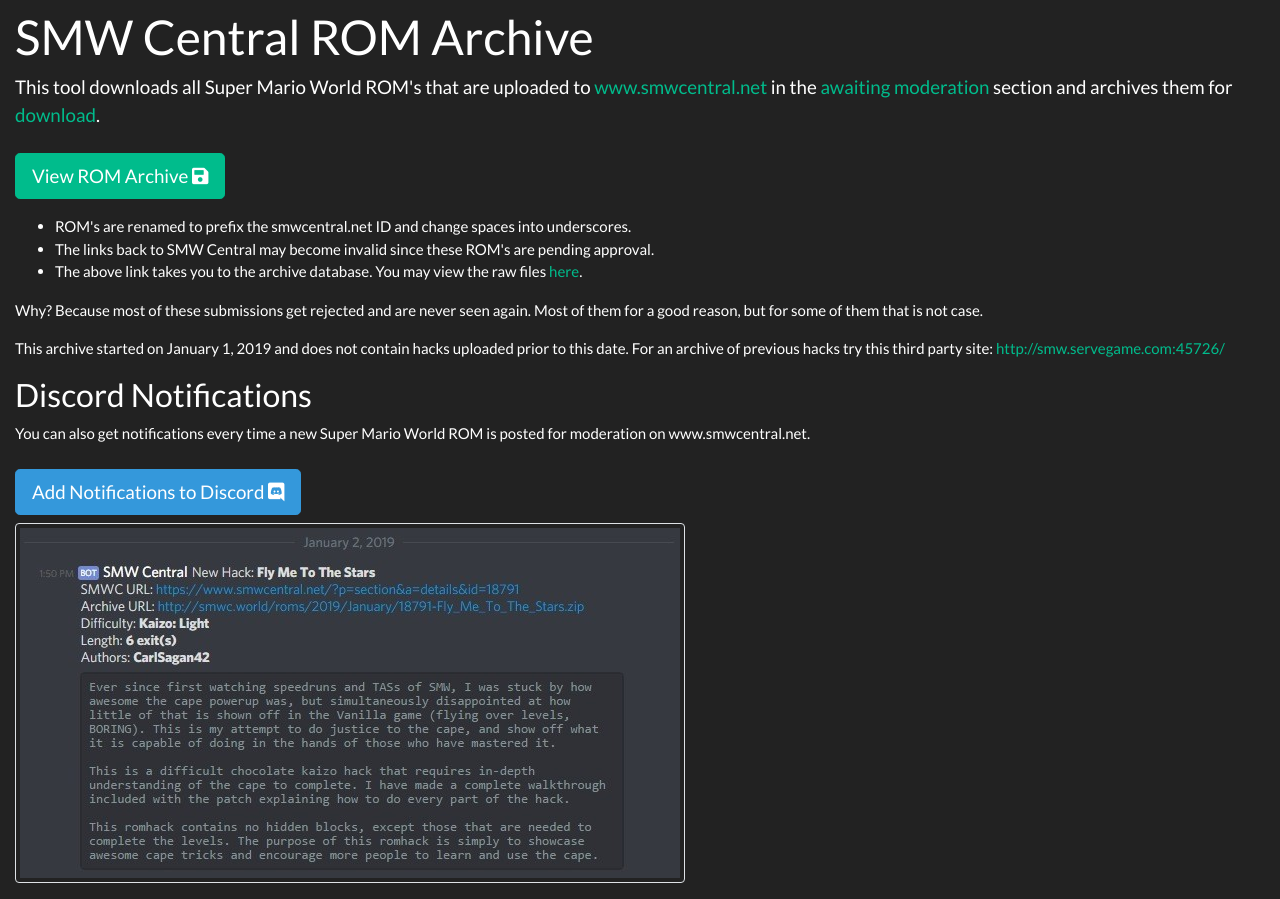
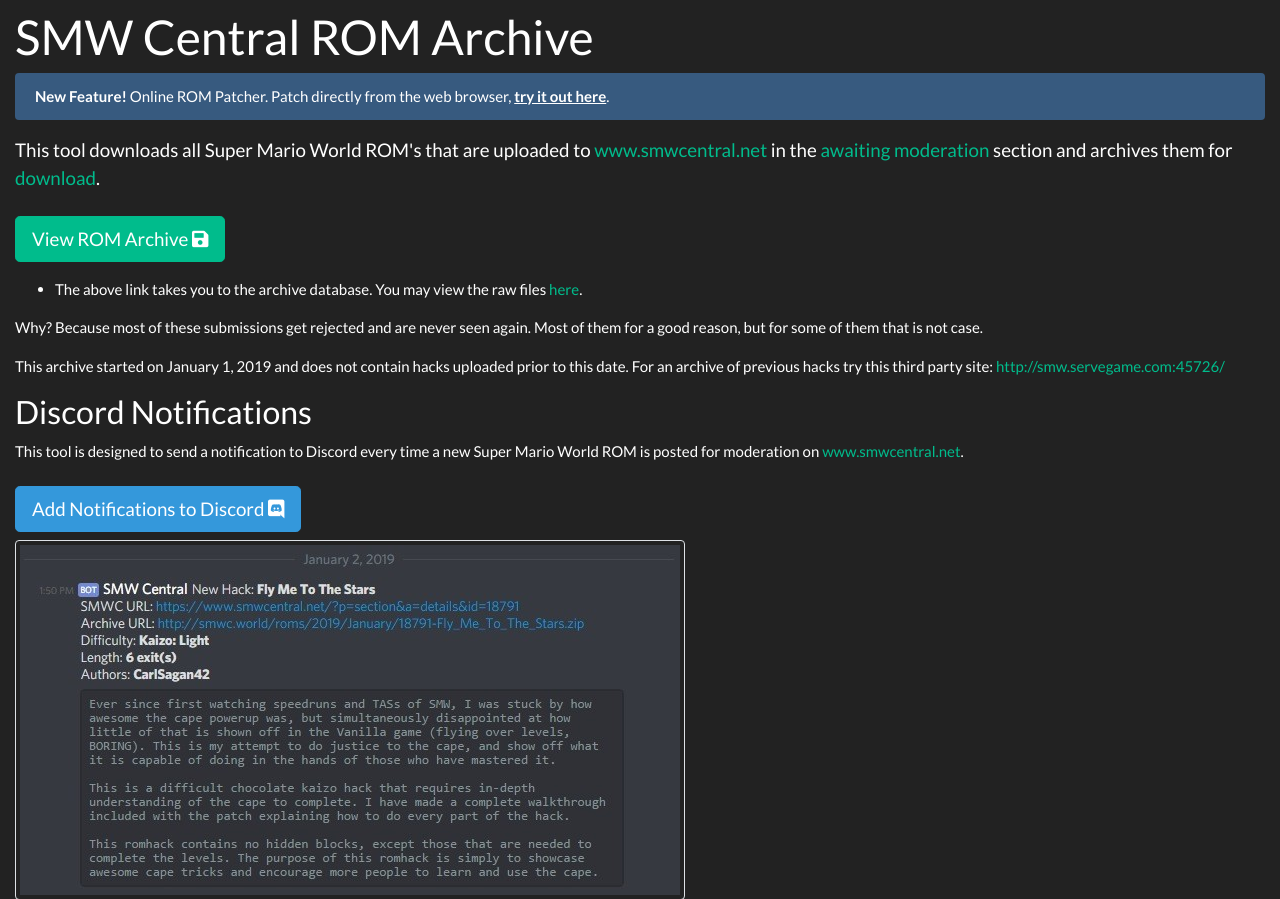
Before and after one commit to cssnr/smwc-web, a Django app: page / in a window 1280 px wide. Shown: the part 79-978 px from the top of the page. Run offline with Django 3.2, Linux system fonts and the light colour scheme; parts of the project's set-up code (start-up, migrations or seed data) failed here and were passed over; some libraries are stand-ins or nearby versions.

Commit message:
Fix URL and some text.

```diff
--- a/smwc_web/urls.py
+++ b/smwc_web/urls.py
@@ -6,7 +6,7 @@
 
 urlpatterns = [
     path('', include('home.urls')),
-    path('rom-patcher/', include('patcher.urls')),
+    path('patcher/', include('patcher.urls')),
     path('oauth/', include('oauth.urls')),
     path('admin/', admin.site.urls),
     path('flower/', RedirectView.as_view(url='/flower/'), name='flower'),
--- a/templates/home.html
+++ b/templates/home.html
@@ -11,6 +11,11 @@
         <div class="col">
             <h1>SMW Central ROM Archive</h1>
 
+            <div class="alert alert-primary">
+                <strong>New Feature!</strong> Online ROM Patcher. Patch directly from the web browser,
+                <a href="{% url 'patcher:index' %}" class="alert-link">try it out here</a>.
+            </div>
+
             <p class="lead">This tool downloads all Super Mario World ROM's that are uploaded to
                 <a href="https://www.smwcentral.net/" target="_blank">www.smwcentral.net</a> in the
                 <a href="https://www.smwcentral.net/?p=section&s=smwhacks&u=1" target="_blank">awaiting moderation</a>
@@ -20,8 +25,6 @@
                 <i class="fas fa-save"></i></a>
 
             <ul class="mt-2">
-                <li>ROM's are renamed to prefix the smwcentral.net ID and change spaces into underscores.</li>
-                <li>The links back to SMW Central may become invalid since these ROM's are pending approval.</li>
                 <li>The above link takes you to the archive database. You may view the raw files
                     <a href="{% get_config 'app' 'roms_url' %}" target="_blank">here</a>.</li>
             </ul>
@@ -35,7 +38,7 @@
 
             <h3>Discord Notifications</h3>
 
-            <p>You can also get notifications every time a new Super Mario World ROM is posted for moderation on www.smwcentral.net.</p>
+            <p>This tool is designed to send a notification to Discord every time a new Super Mario World ROM is posted for moderation on <a href="https://www.smwcentral.net/?p=section&s=smwhacks" target="_blank">www.smwcentral.net</a>.</p>
 
             <a href="{% url 'oauth:login' %}" class="btn btn-info btn-lg my-2" role="button">Add Notifications to Discord
                 <i class="fab fa-discord"></i></a>
```
Also changed, not shown: templates/patcher.html (+6 -4 lines).
